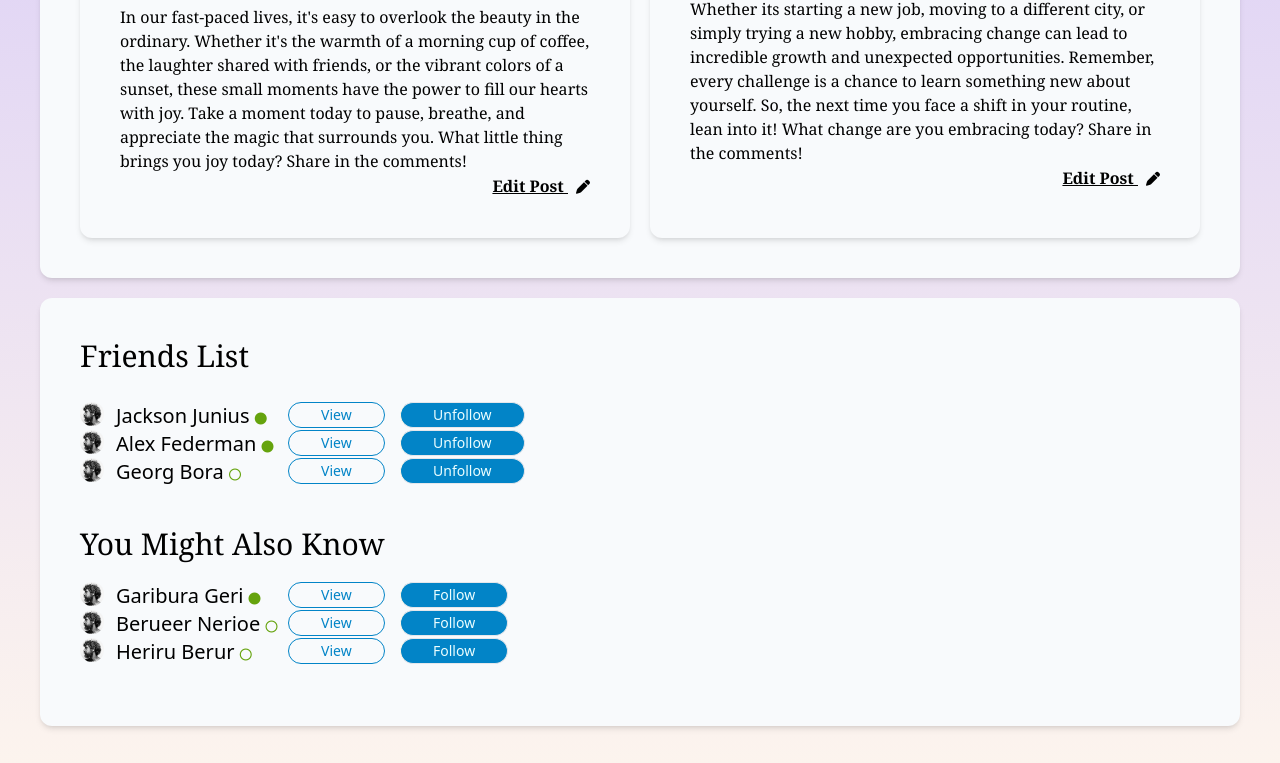
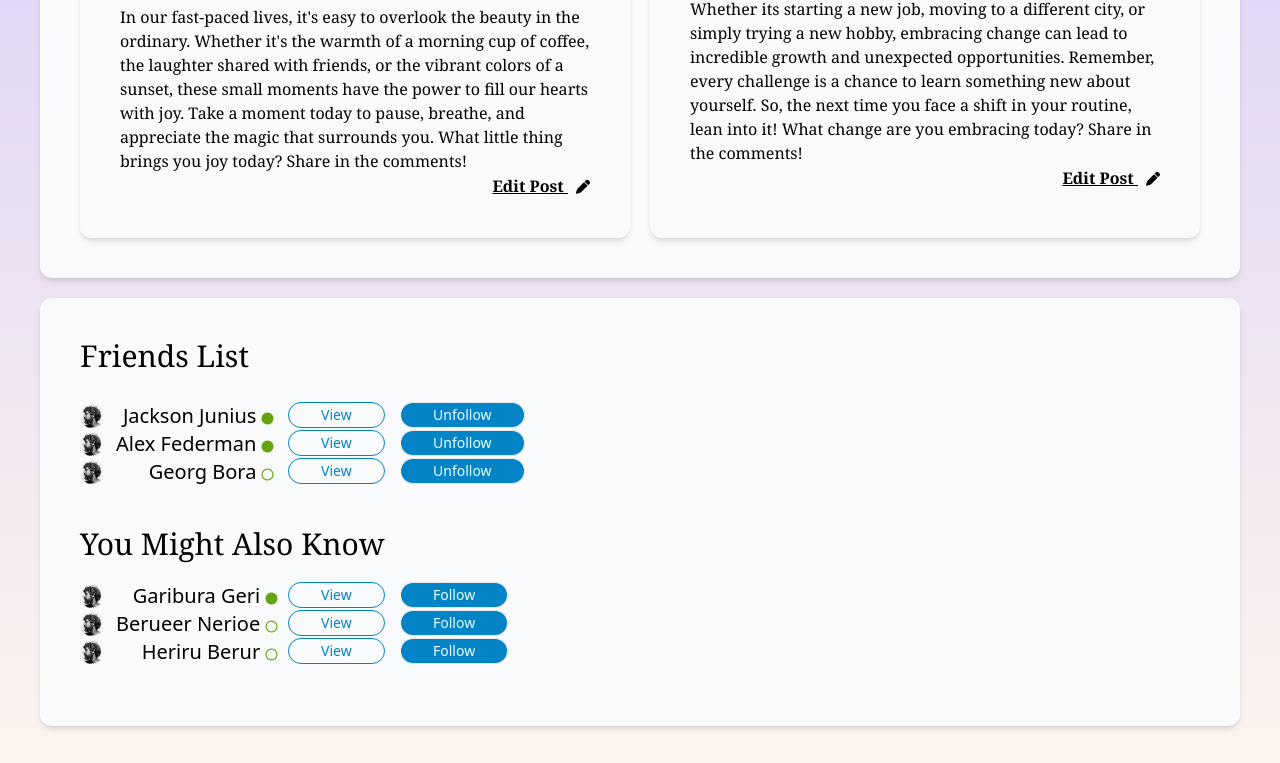
Before and after one commit to Nikita-stud/Tailwind, a website: page profile/index.html in a window 1280 px wide. Shown: the part 915-1678 px from the top of the page. Drawn offline with Linux system fonts and the light colour scheme.

Commit message:
feed finish

```diff
--- a/profile/index.html
+++ b/profile/index.html
@@ -65,12 +65,12 @@
           <div class="p-10 w-100 bg-slate-50 shadow-md rounded-xl">
             <div class="flex flex-col gap-10 mb-5">
               <h2 class="text-3xl font-serif -mb-3">Friends List</h2>
-              <div class="flex justify-center gap-2 align-middle md:inline">
+              <div class="flex justify-center gap-2 align-middle md:justify-start">
                 <nav>
                   <ul>
                     <div class="relative">
                       <div class="flex gap-3 justify-center align-middle md:justify-start">
-                        <img src="../images/profile.jpg" alt="profile image of the user" class=" m-auto m-0 w-6 h-6 rounded-full">
+                        <img src="../images/profile.jpg" alt="profile image of the user" class=" m-auto m-0 w-6 h-6 rounded-full ml-0">
                         <li class="flex justify-center gap-2 text-xl md:inline">Jackson Junius <span><i class="fa-solid fa-circle text-xs text-lime-600"></i></span></li>
                       </div>
                       <div>
@@ -79,7 +79,7 @@
                       </div>
                     <div class="relative">
                       <div class="flex gap-3 justify-center align-middle md:justify-start">
-                        <img src="../images/profile.jpg" alt="profile image of the user" class=" m-auto m-0 w-6 h-6 rounded-full">
+                        <img src="../images/profile.jpg" alt="profile image of the user" class=" m-auto m-0 w-6 h-6 rounded-full ml-0">
                         <li class="flex justify-center gap-2 text-xl md:inline">Alex Federman <span><i class="fa-solid fa-circle text-xs text-lime-600"></i></span></li>
                       </div>
                       <div>
@@ -88,7 +88,7 @@
                       </div>
                     <div class="relative">
                       <div class="flex gap-3 justify-center align-middle md:justify-start">
-                        <img src="../images/profile.jpg" alt="profile image of the user" class=" m-auto m-0 w-6 h-6 rounded-full">
+                        <img src="../images/profile.jpg" alt="profile image of the user" class=" m-auto m-0 w-6 h-6 rounded-full ml-0">
                         <li class="flex justify-center gap-2 text-xl md:inline">Georg Bora <span><i class="fa-regular fa-circle text-xs text-lime-600"></i></span></li>
                       </div>
                       <div>
@@ -102,12 +102,12 @@
               <div>
                 <h2 class="text-3xl font-serif mb-5">You Might Also Know</h2>
                 <div class="flex flex-col gap-10">
-                  <div class="flex justify-center align-middle md:inline">
+                  <div class="flex justify-center align-middle md:justify-start">
                     <nav>
                       <ul>
                         <div class="relative">
-                          <div class="flex gap-3 justify-center align-middle md:justify-start">
-                            <img src="../images/profile.jpg" alt="profile image of the user" class=" m-auto m-0 w-6 h-6 rounded-full">
+                          <div class="flex gap-3 justify-center align-middle md:justify-start ">
+                            <img src="../images/profile.jpg" alt="profile image of the user" class=" m-auto m-0 w-6 h-6 rounded-full ml-0">
                             <li class="flex justify-center gap-2 text-xl md:inline">Garibura Geri <span><i class="fa-solid fa-circle text-xs text-lime-600"></i></span></li>
                           </div>
                           <div>
@@ -117,7 +117,7 @@
                         </div>
                         <div class="relative">
                           <div class="flex gap-3 justify-center align-middle md:justify-start">
-                            <img src="../images/profile.jpg" alt="profile image of the user" class=" m-auto m-0 w-6 h-6 rounded-full">
+                            <img src="../images/profile.jpg" alt="profile image of the user" class=" m-auto m-0 w-6 h-6 rounded-full ml-0">
                             <li class="flex justify-center gap-2 text-xl md:inline">Berueer Nerioe <span><i class="fa-regular fa-circle text-xs text-lime-600"></i></span></li>
                           </div>
                           <div>
@@ -127,7 +127,7 @@
                         </div>
                         <div class="relative">
                           <div class="flex gap-3 justify-center align-middle md:justify-start">
-                            <img src="../images/profile.jpg" alt="profile image of the user" class=" m-auto m-0 w-6 h-6 rounded-full">
+                            <img src="../images/profile.jpg" alt="profile image of the user" class=" m-auto m-0 w-6 h-6 rounded-full ml-0">
                             <li class="flex justify-center gap-2 text-xl md:inline">Heriru Berur <span><i class="fa-regular fa-circle text-xs text-lime-600"></i></span></li>
                           </div>
                           <div>
```
Also changed, not shown: feed/index.html (+4 -4 lines), css/style.css.
